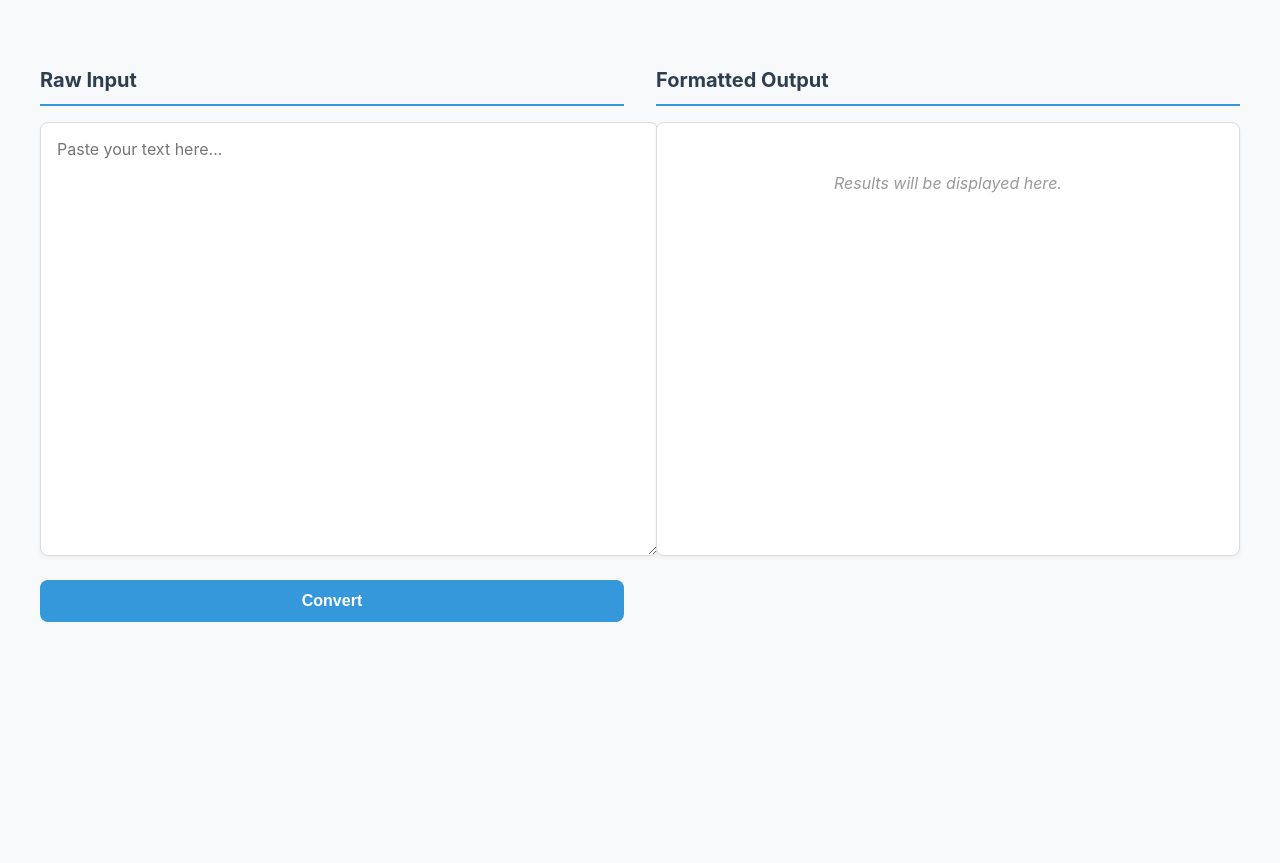
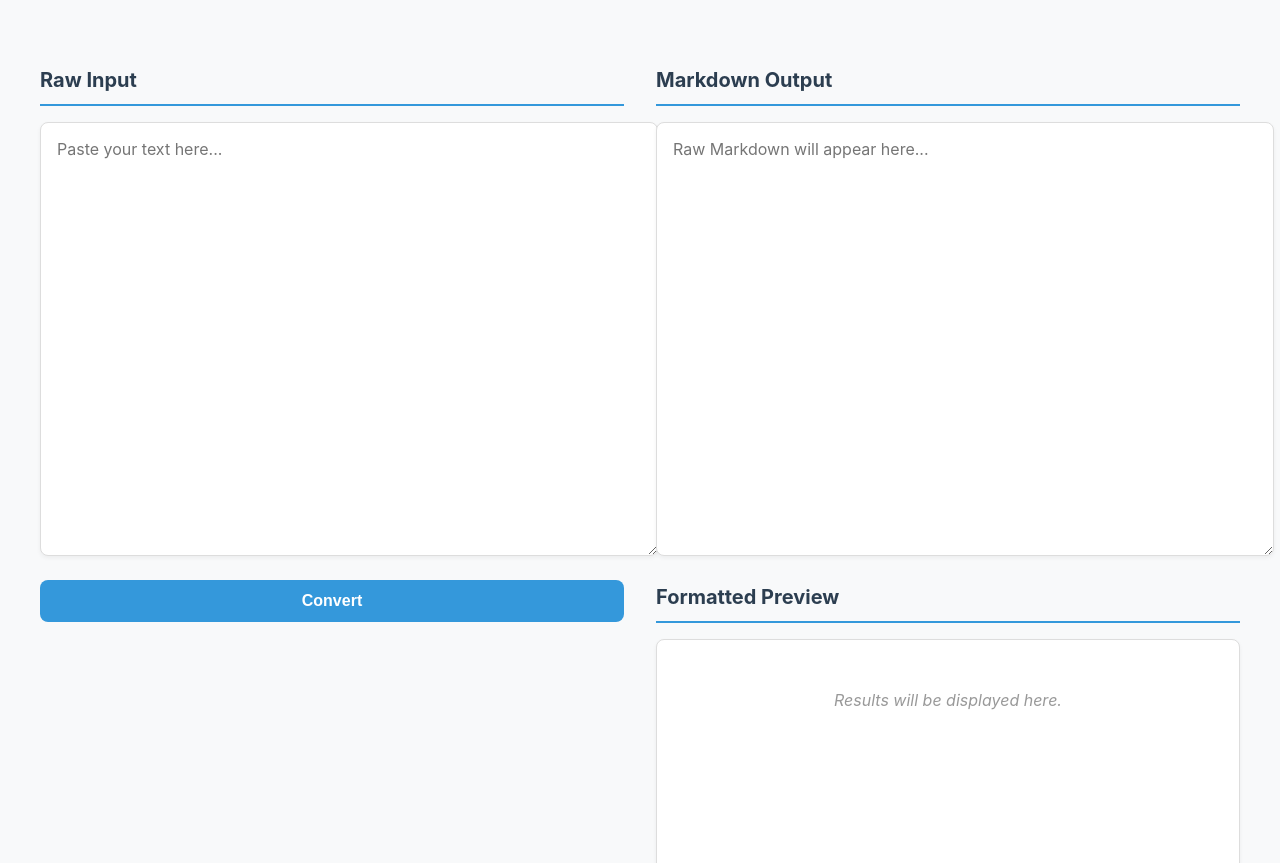
Before and after one commit to joreichhardt/txt2md, a Flask app: page / in a window 1280 px wide. Shown: the part 142-1005 px from the top of the page. Before the commit the page ends 764 px from the top, so only its background shows below. Run offline with Flask 3, Linux system fonts and the light colour scheme.

Commit message:
Bump to v1.0.8: Add raw Markdown source view with emojis and update deployment version.

```diff
--- a/app.py
+++ b/app.py
@@ -11,7 +11,7 @@ app = Flask(__name__)
 app.secret_key = os.environ.get("FLASK_SECRET_KEY", "prod-secret-7721")
 
 metrics = PrometheusMetrics(app)
-metrics.info('app_info', 'Application info', version='1.0.6')
+metrics.info('app_info', 'Application info', version='1.0.8')
 
 conversion_counter = metrics.counter(
     'txt2md_conversions_total', 'Total number of text conversions'
@@ -38,6 +38,7 @@ else:
 @app.route("/", methods=["GET", "POST"])
 def index():
     converted_html = None
+    markdown_content = ""
     original_text = ""
 
     if request.method == "POST":
@@ -63,7 +64,12 @@ def index():
             except Exception as e:
                 flash(f"Error during processing: {str(e)}", "error")
 
-    return render_template("index.html", original_text=original_text, converted_html=converted_html)
+    return render_template(
+        "index.html",
+        original_text=original_text,
+        converted_html=converted_html,
+        markdown_content=markdown_content
+    )
 
 if __name__ == "__main__":
     debug_mode = os.environ.get("FLASK_DEBUG", "False").lower() == "true"
--- a/k8s/deployment.yaml
+++ b/k8s/deployment.yaml
@@ -70,7 +70,7 @@ spec:
       serviceAccountName: txt2md-sa
       containers:
       - name: txt2md
-        image: europe-west3-docker.pkg.dev/project-84ddd43d-e408-4cb9-8cb/txt2md-repo/txt2md:v1.0.6
+        image: europe-west3-docker.pkg.dev/project-84ddd43d-e408-4cb9-8cb/txt2md-repo/txt2md:v1.0.8
         ports:
         - containerPort: 5000
         env:
--- a/templates/index.html
+++ b/templates/index.html
@@ -33,7 +33,10 @@
             </section>
 
             <section class="output-section">
-                <h2>Formatted Output</h2>
+                <h2>Markdown Output</h2>
+                <textarea class="markdown-output" readonly placeholder="Raw Markdown will appear here...">{{ markdown_content }}</textarea>
+
+                <h2>Formatted Preview</h2>
                 <div class="preview">
                     {% if converted_html %}
                         {{ converted_html | safe }}
```
